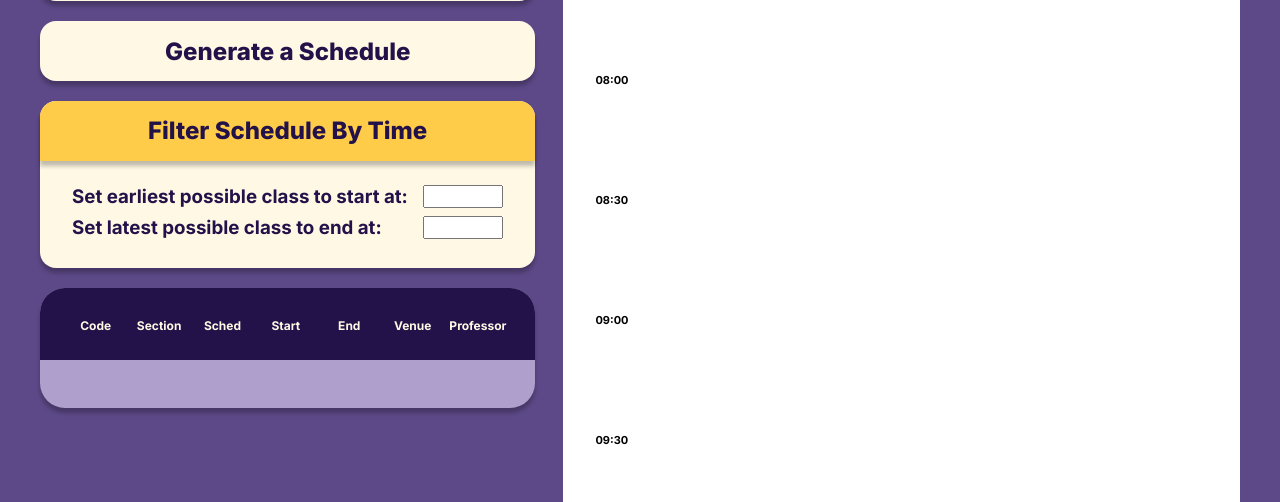
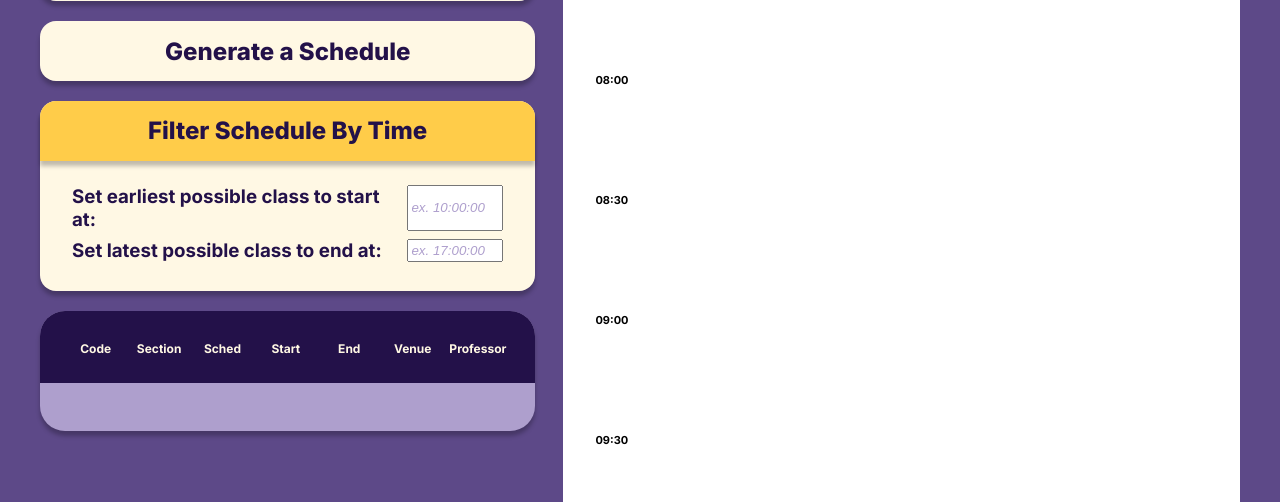
Before and after one commit to carmendolina/csci42, a Django app: page /index_card in a window 1280 px wide. Shown: the part 311-813 px from the top of the page. Run offline with Django 3.2, Linux system fonts and the light colour scheme; data that the repository does not hold is empty; some libraries are stand-ins or nearby versions.

Commit message:
placeholder for time

```diff
--- a/enlistmentbuddy/enlistmentbuddy/static/css/home.css
+++ b/enlistmentbuddy/enlistmentbuddy/static/css/home.css
@@ -148,7 +148,7 @@ main {
 
 .filterrow {
     display: grid;
-    grid-template-columns: 1fr 5rem;
+    grid-template-columns: 1fr 6rem;
     margin: 8px 0;
 }
 
@@ -170,7 +170,7 @@ textarea, .textarea {
     grid-row: 1;
 }
 
-textarea::placeholder, .textarea::placeholder {
+textarea::placeholder, .textarea::placeholder, input::placeholder {
     font-style: italic;
     color: var(--lightpurple);
     vertical-align: text-top;
--- a/enlistmentbuddy/enlistmentbuddyapp/forms.py
+++ b/enlistmentbuddy/enlistmentbuddyapp/forms.py
@@ -135,5 +135,5 @@ class CopyPasteForm(forms.ModelForm):
         }
 
 class FilterForm(forms.Form):
-    filter_start = forms.TimeField()
-    filter_end = forms.TimeField()
+    filter_start = forms.TimeField(widget=forms.TimeInput(attrs={'placeholder': 'ex. 10:00:00'}))
+    filter_end = forms.TimeField(widget=forms.TimeInput(attrs={'placeholder': 'ex. 17:00:00'}))
```
